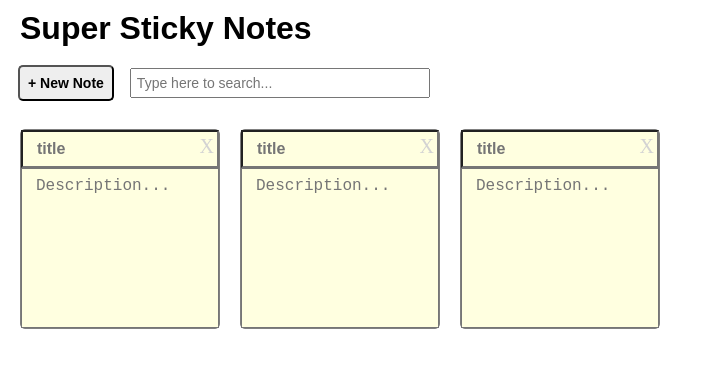
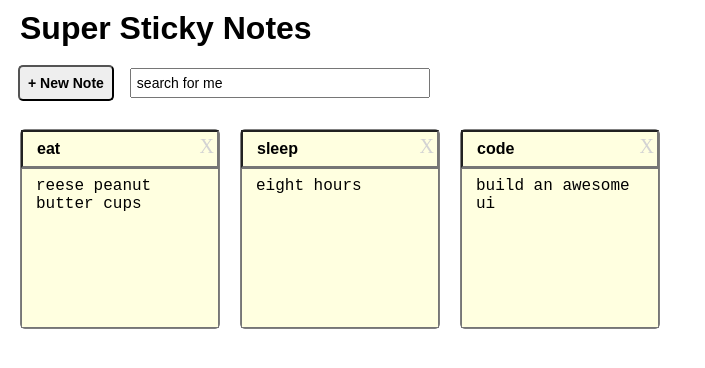
Before and after one commit to hannah-saurusrex/sticky-notes-app, a React (Create React App) app in the folder my-app/: page / in a window 1280 px wide. Shown: the top 368 px of the page, without its empty margins (0-705 px from the left). Built offline with nearby package versions, Linux system fonts and the light colour scheme.

Commit message:
swapped out static values with state and prop variables to handle user input and make app interactive

```diff
--- a/my-app/src/App.js
+++ b/my-app/src/App.js
@@ -31,8 +31,8 @@ class App extends Component {
   render() {
     return (
     <div>
-      <Header />
-      <NotesList />
+      <Header searchText={this.state.searchText} />
+      <NotesList notes={this.state.notes} />
     </div>
   );
   }
--- a/my-app/src/Header.js
+++ b/my-app/src/Header.js
@@ -1,11 +1,16 @@
 import React from 'react';
 
-var Header = () => (
+var Header = props => (
     <header>
         <h1 className="app-header__title">Super Sticky Notes</h1>
         <aside className="app-header__controls">
         <button className="add-new">+ New Note</button>
-        <input className="search" type="text" placeholder="Type here to search..."></input>
+        <input
+            className="search"
+            type="text"
+            placeholder="Type here to search..."
+            value={props.searchText}>
+        </input>
         </aside>
     </header>
 );
--- a/my-app/src/Note.js
+++ b/my-app/src/Note.js
@@ -1,9 +1,16 @@
 import React from 'react';
 
-var Note = () => (
+var Note = props => (
     <li className="note">
-        <input className="note__title" type="text" placeholder="title" />
-        <textarea className="note__description" placeholder="Description..." />
+        <input
+            className="note__title"
+            type="text"
+            placeholder="title"
+            value={props.note.title} />
+        <textarea
+            className="note__description"
+            placeholder="Description..."
+            value={props.note.description} />
         <span className="note__delete">X</span>
     </li>
 );
--- a/my-app/src/NotesList.js
+++ b/my-app/src/NotesList.js
@@ -1,12 +1,13 @@
 import React from 'react';
 import Note from './Note';
 
-var NotesList = () => (
-    <ul className="notes-list">
-        <Note />
-        <Note />
-        <Note />
-    </ul>
-);
+const keepSearchMatches = note => note.doesMatchSearch;
+const renderNote = note => <Note note={note} key={note.id} />;
+
+var NotesList = props => {
+    var searchMatches = props.notes.filter(keepSearchMatches);
+    var noteElements = searchMatches.map(renderNote);
+    return <ul className="notes-list">{noteElements}</ul>
+};
 
 export default NotesList;
```
